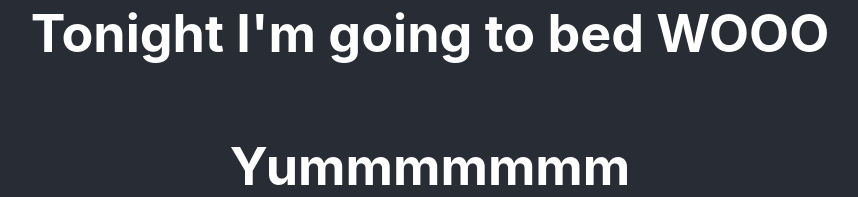
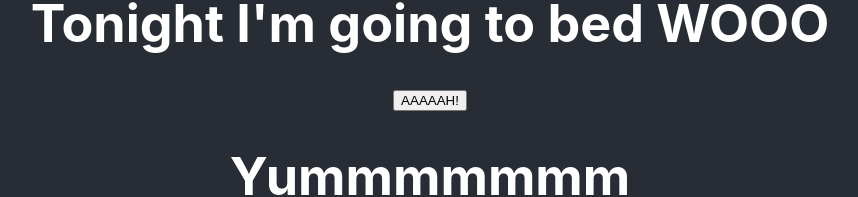
Before and after one commit to Daniel-Benzion/react_study, a React (Create React App) app: page / in a window 1280 px wide. Shown: the part 237-434 px from the top of the page, without its empty margins (210-1068 px from the left). Built offline with nearby package versions, Linux system fonts and the light colour scheme.

Commit message:
Working with event listeners

```diff
--- a/src/App.js
+++ b/src/App.js
@@ -46,12 +46,23 @@ class Friend extends React.Component {
   }
 }
 
+class Button extends React.Component {
+  scream() {
+    alert('AAAAAAAAHHH!!!!!');
+  }
+
+  render() {
+    return <button onClick={this.scream}>AAAAAH!</button>;
+  }
+}
+
 function App() {
   return (
     <div className="App">
       <header className="App-header">
         <PrimaryBox></PrimaryBox>
         <TonightsPlan />
+        <Button />
         <Friend />
       </header>
 
```
